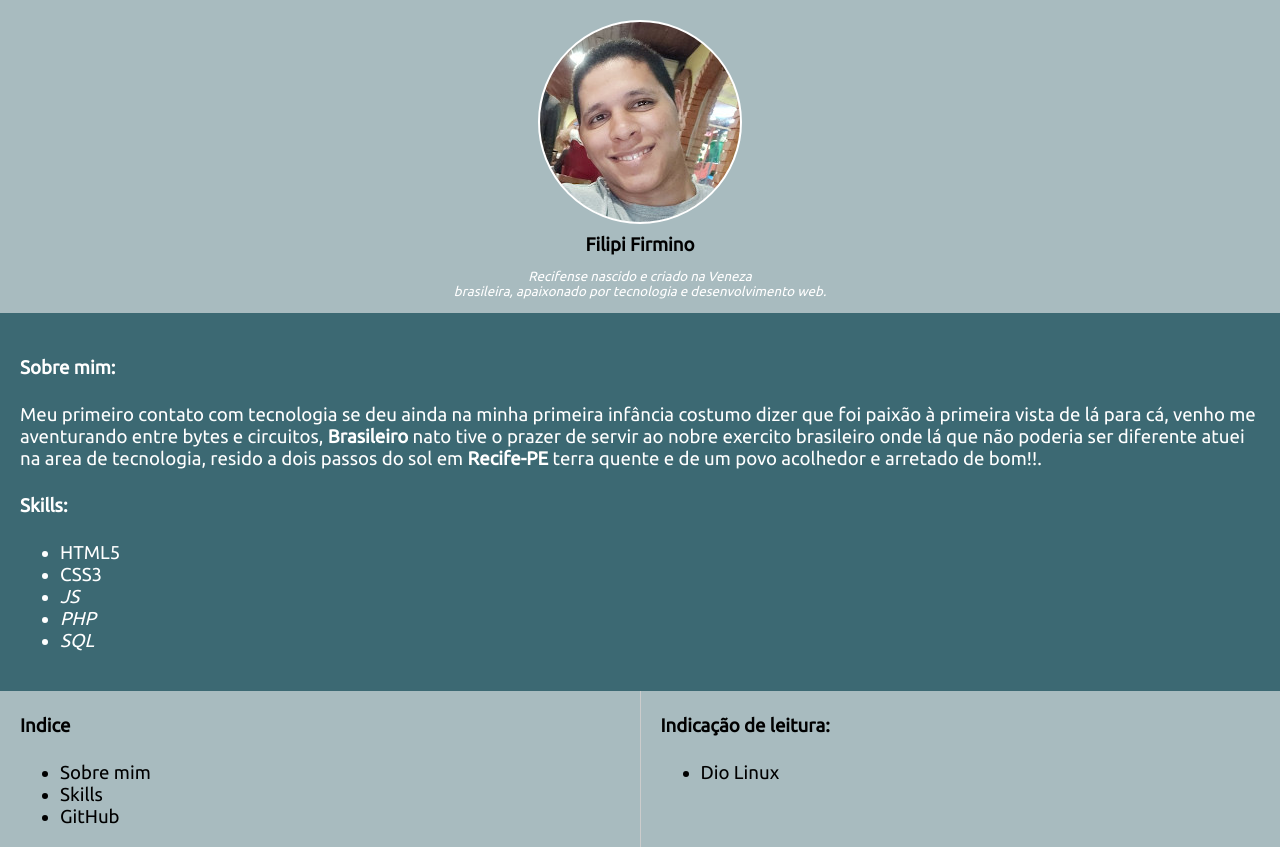
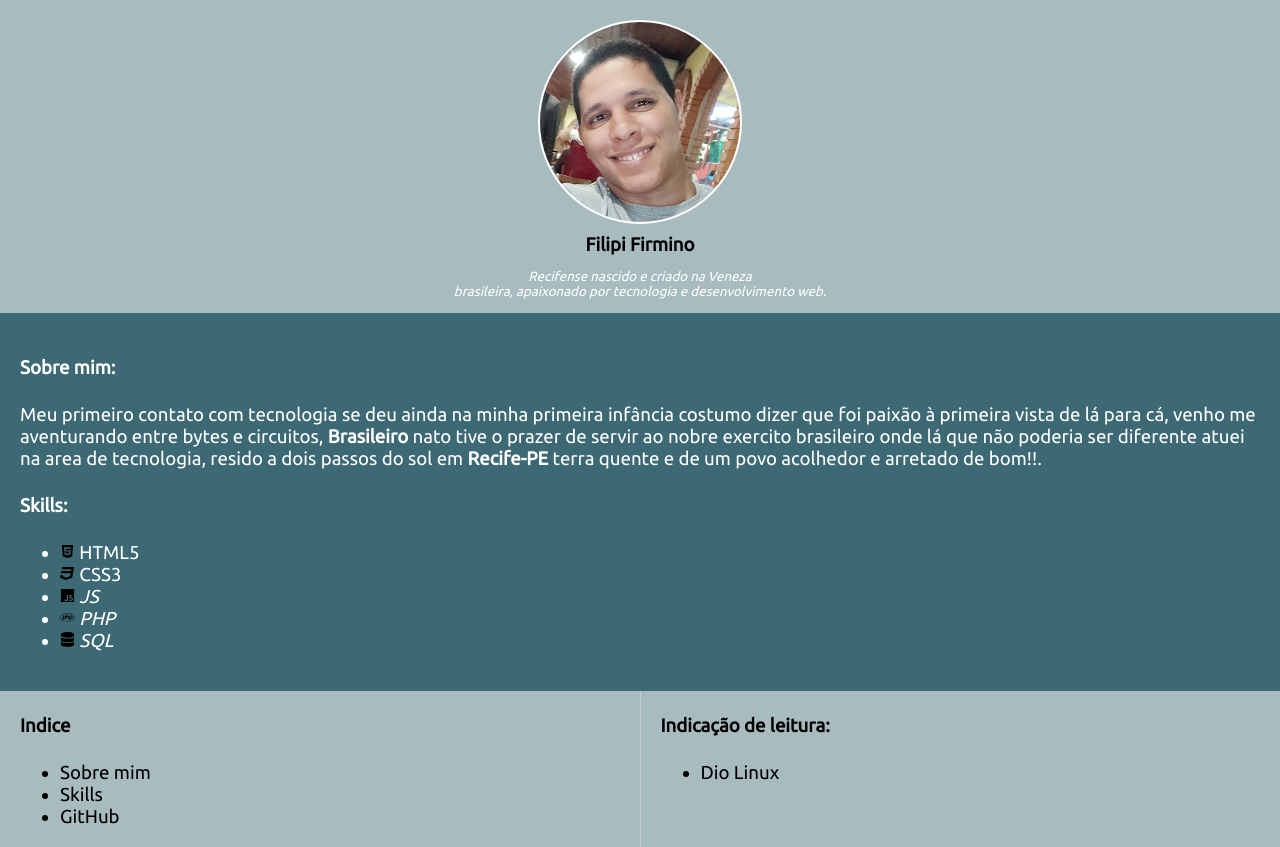
Before and after one commit to filipifirmino/ic3web.github.io, a plain HTML site: page index.html in a window 1280 px wide. Drawn offline with Linux system fonts and the light colour scheme.

Commit message:
Atualizando lista de skills com icones

```diff
--- a/asset/css/main.css
+++ b/asset/css/main.css
@@ -47,6 +47,10 @@ section{
     margin-right: 20px;
 
 }
+.icon{
+    width: 15px;
+    height: 15px;
+}
 ul li:hover{
     color:#093A40;
     cursor: pointer;
--- a/index.html
+++ b/index.html
@@ -5,6 +5,7 @@
 <meta name="viewport" content="width=device-width, initial-scale=1.0">
     <title>Meu portfolio</title>
     <link rel="stylesheet" href="asset/css/main.css">
+
 </head>
 <body>
     <div class="container">
@@ -33,11 +34,11 @@
 
                 <h4 id="skills">Skills:</h4>
                 <ul>
-                    <li>HTML5</li>
-                    <li>CSS3</li>
-                    <li><em>JS</em></li>
-                    <li><em>PHP</em></li>
-                    <li><em>SQL</em></li>
+                    <li title="Linguagem de marcação"><img src="asset/image/html5.svg" class="icon"></i> HTML5</li>
+                    <li title="Linguagem de estilo"><img src="asset/image/css3.svg" class="icon"></i> CSS3</li>
+                    <li title="Linguagem de interação"><img src="asset/image/js.svg" class="icon"></i><em> JS</em></li>
+                    <li title="Linguagem de negócios"><img src="asset/image/php.svg" class="icon"></i><em> PHP</em></li>
+                    <li title="Linguagem de dados"><img src="asset/image/database.svg" class="icon"><em> SQL</em></li>
 
 
                 </ul>
@@ -76,5 +77,8 @@
             popup.document.write (foto)
         }
     </script>
+
+
+
 </body>
 </html>
```
Also changed, not shown: asset/image/css3.svg (added), asset/image/database.svg (added), asset/image/html5.svg (added), asset/image/js.svg (added), asset/image/php.svg (added).
